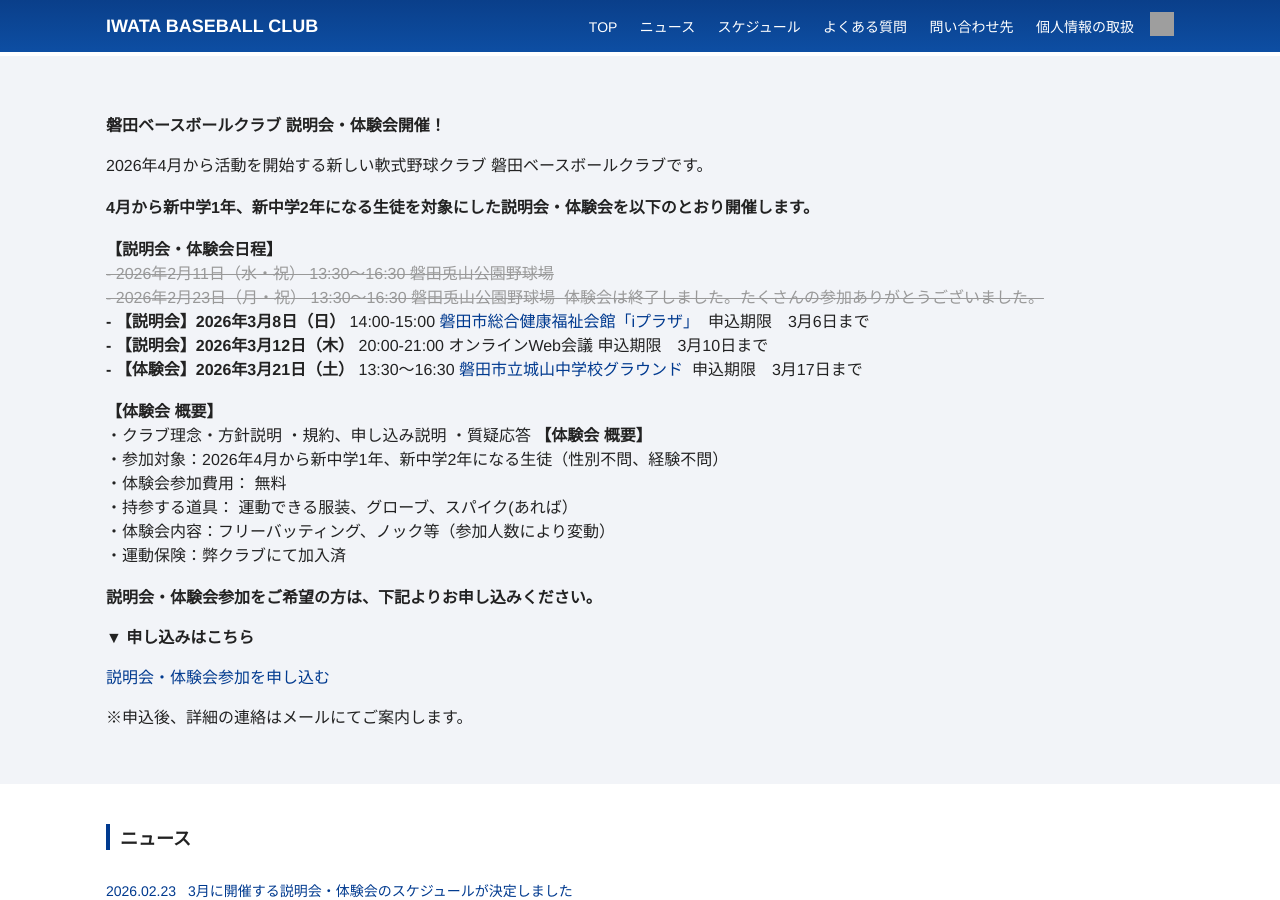
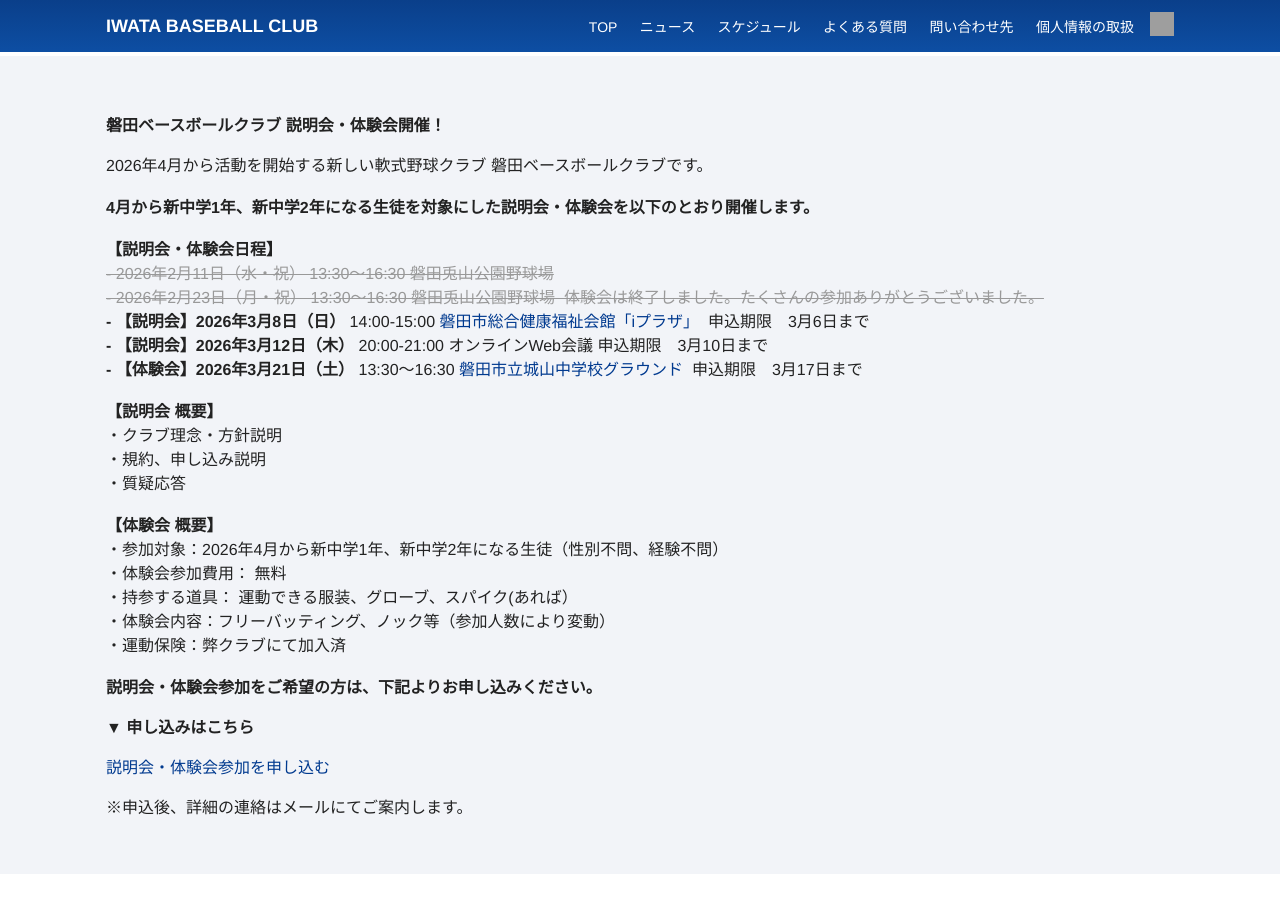
Before and after one commit to moutineigo/baseball, a Jekyll site: the page built from index.md, in a window 1280 px wide and 900 px high. Built offline with Jekyll 4.4.1, drawn with Linux system fonts in a browser that asks for light colours; grey boxes are pictures that could not be loaded.

Commit message:
Update home.html

```diff
--- a/_layouts/home.html
+++ b/_layouts/home.html
@@ -41,11 +41,10 @@ layout: default
    </a>
    &nbsp;申込期限　3月17日まで<br><br>
 
-
-  <strong>【体験会 概要】</strong><br>
-・クラブ理念・方針説明
-・規約、申し込み説明
-・質疑応答
+  <strong>【説明会 概要】</strong><br>
+・クラブ理念・方針説明<br>
+・規約、申し込み説明<br>
+・質疑応答<br><br>
 
   <strong>【体験会 概要】</strong><br>
 ・参加対象：2026年4月から新中学1年、新中学2年になる生徒（性別不問、経験不問）<br>
```
